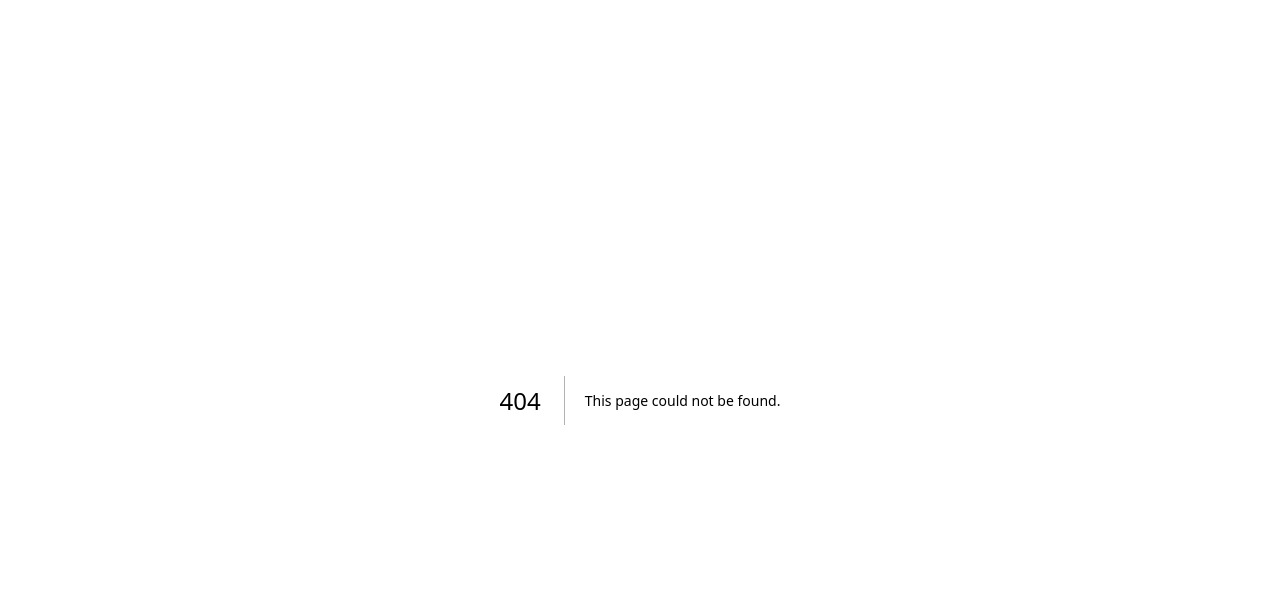
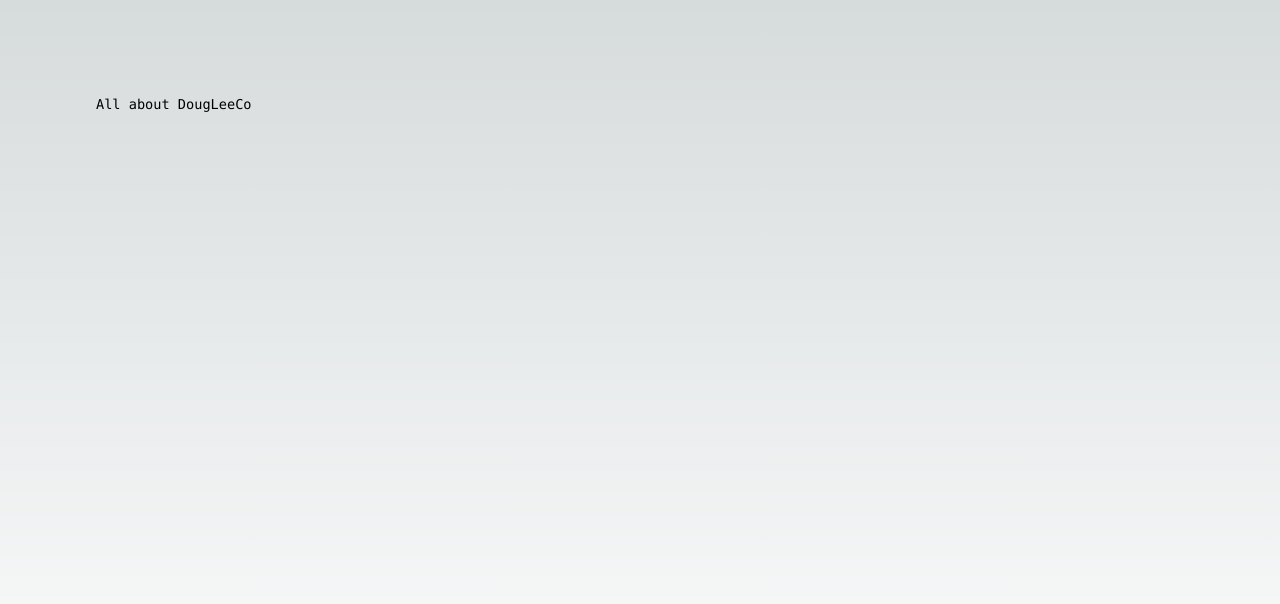
Before and after one commit to duggi/dougleeco-prisma, a Next.js app: page /about in a window 1280 px wide. Before the commit this address had no page. Shown: the top 604 px of the page. Built offline with nearby package versions, Linux system fonts and the light colour scheme.

Commit message:
Add about page

```diff
--- /dev/null
+++ b/app/about/page.tsx
@@ -0,0 +1,15 @@
+import Image from 'next/image'
+import { Inter } from 'next/font/google'
+import styles from '../page.module.css'
+
+const inter = Inter({ subsets: ['latin'] })
+
+export default function Home() {
+  return (
+    <main className={styles.main}>
+      <div className={styles.description}>
+        All about DougLeeCo
+      </div>
+    </main>
+  )
+}
```
